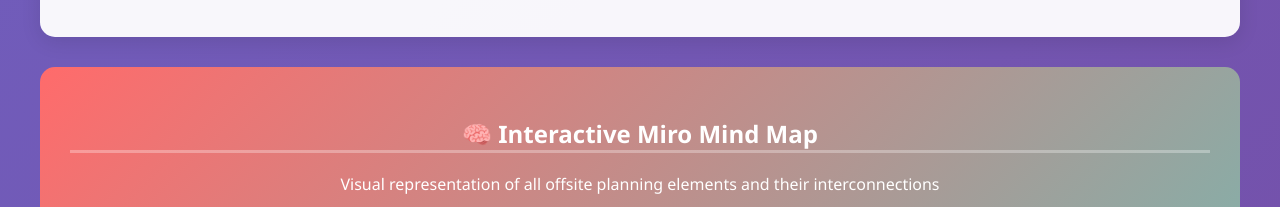
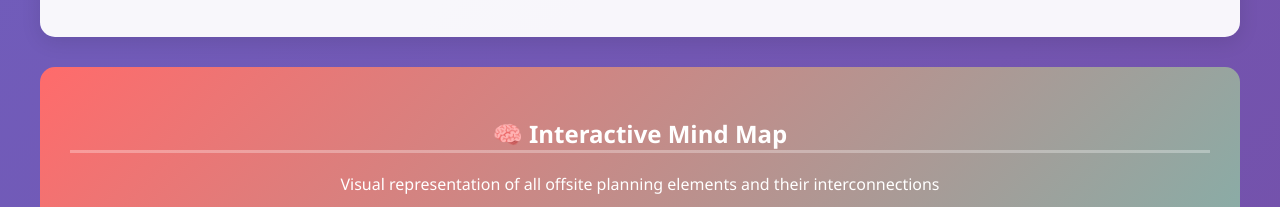
Before and after one commit to dmiruslan/iframe, a plain HTML site: page index.html in a window 1280 px wide. Shown: the part 5200-5407 px from the top of the page. Drawn offline with Linux system fonts and the light colour scheme.

Commit message:
Update index.html

```diff
--- a/index.html
+++ b/index.html
@@ -593,7 +593,7 @@
         </div>
 
         <div class="miro-section">
-            <h2>🧠 Interactive Miro Mind Map</h2>
+            <h2>🧠 Interactive Mind Map</h2>
             <p>Visual representation of all offsite planning elements and their interconnections</p>
 
             <div class="mind-map">
```
